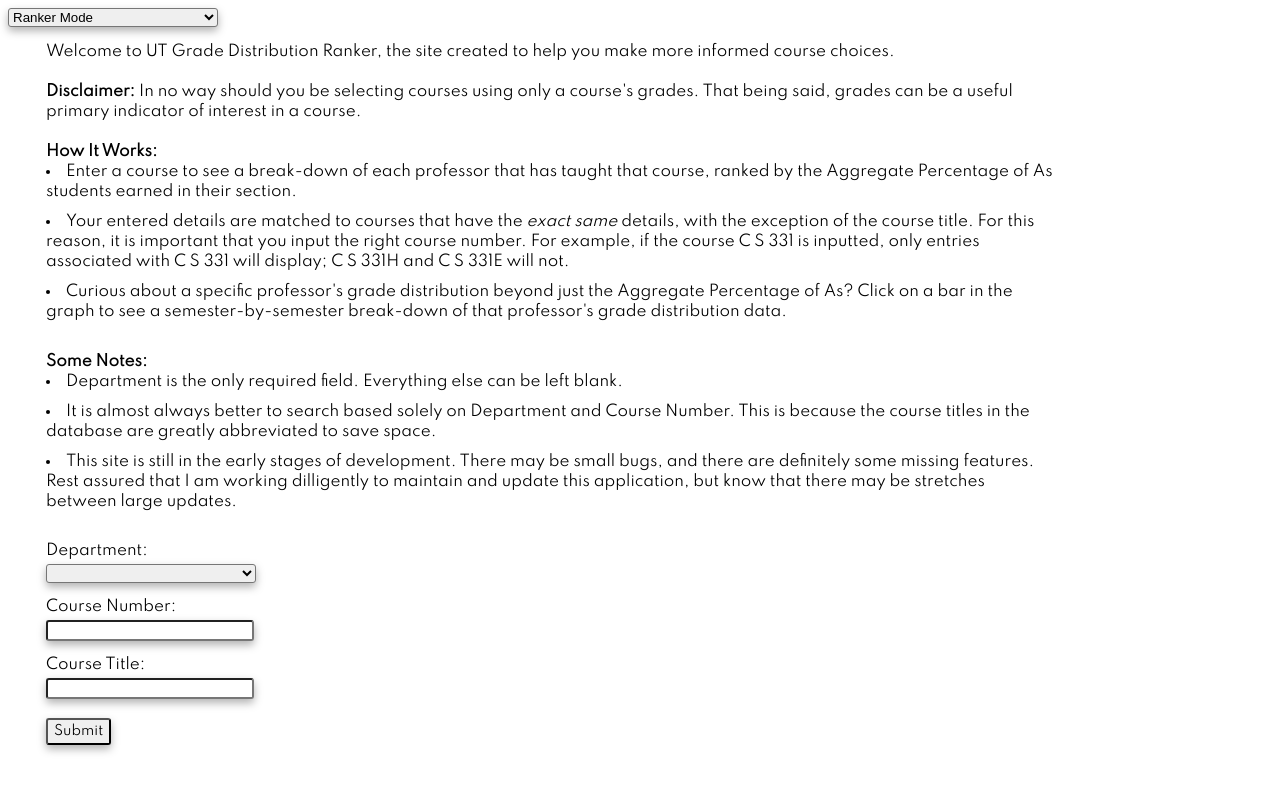
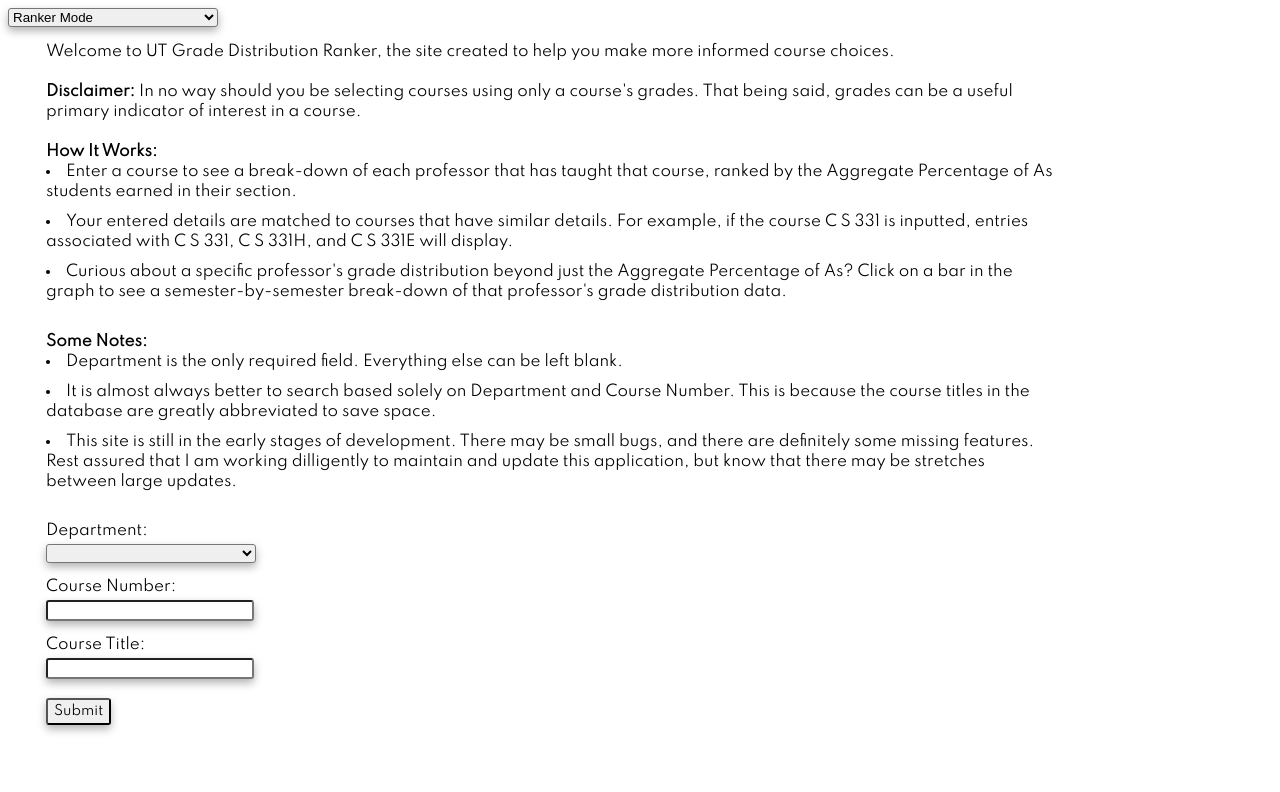
Before and after one commit to pchandupatla/GradeDistRanker, a React (Create React App) app: page / in a window 1280 px wide. Shown: the top 792 px of the page. Built offline with nearby package versions, Linux system fonts and the light colour scheme.

Commit message:
Clarified how it works

```diff
--- a/src/App.js
+++ b/src/App.js
@@ -351,11 +351,9 @@
             earned in their section.
           </li>
           <li>
-            Your entered details are matched to courses that have the <em>exact same </em>
-            details, with the exception of the course title. For this reason, it
-            is important that you input the right course number. For example, if
-            the course C S 331 is inputted, only entries associated with C S 331
-            will display; C S 331H and C S 331E will not.
+            Your entered details are matched to courses that have similar details. For example, if
+            the course C S 331 is inputted, entries associated with C S 331, C S 331H, and C S 331E
+            will display.
           </li>
           <li>
             Curious about a specific professor's grade distribution beyond just
```
